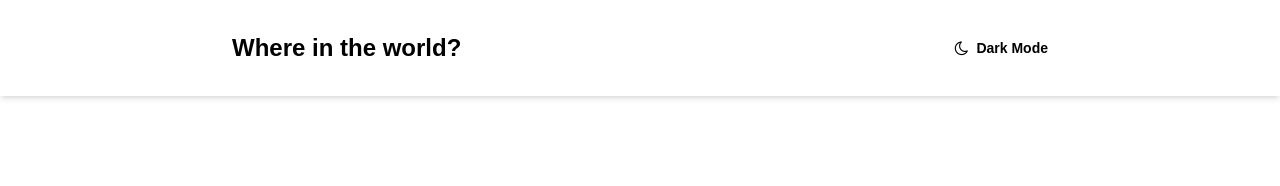
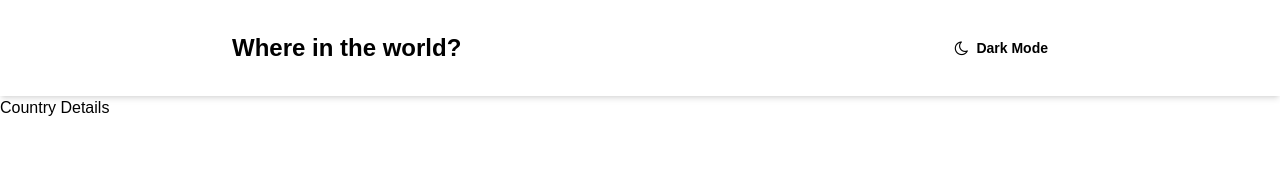
Before and after one commit to Cokejnr7/rest_countries, a React (Create React App) app: page /countries/1 in a window 1280 px wide. Shown: the top 186 px of the page. Built offline with nearby package versions, Linux system fonts and the light colour scheme.

Commit message:
little renaming and change in the App component

```diff
--- a/src/App.js
+++ b/src/App.js
@@ -1,5 +1,6 @@
 import Navbar from "./components/Navbar";
 import HomePage from "./screens/Hompage";
+import CouuntryDetails from "./screens/CountryDetails";
 import { BrowserRouter as Router, Route, Routes } from "react-router-dom";
 
 const App = () => {
@@ -9,6 +10,7 @@ const App = () => {
         <Navbar></Navbar>
         <Routes>
           <Route path="/" element={<HomePage />} />
+          <Route path="/countries/:id" element={<CouuntryDetails />} />
         </Routes>
       </div>
     </Router>
--- a/src/screens/CountryDetail.js
+++ /dev/null
@@ -1,5 +0,0 @@
-const CouuntryDetail = () => {
-  return <div>Country Detail</div>;
-};
-
-export default CouuntryDetail;
--- /dev/null
+++ b/src/screens/CountryDetails.js
@@ -0,0 +1,5 @@
+const CouuntryDetails = () => {
+  return <div>Country Details</div>;
+};
+
+export default CouuntryDetails;
```
